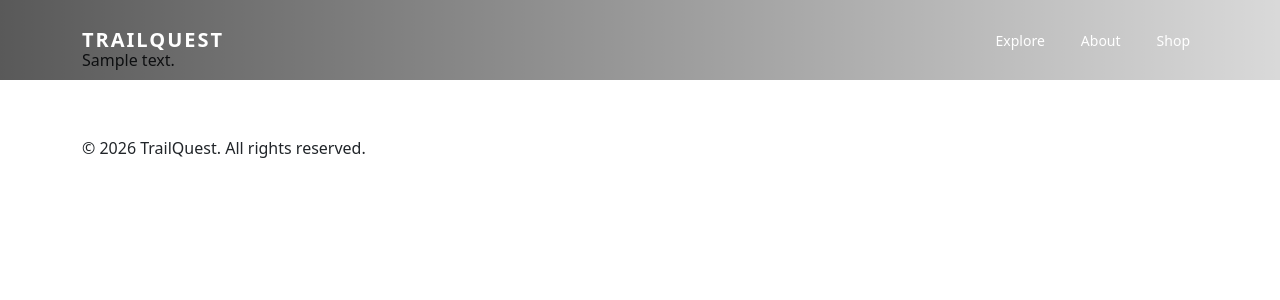
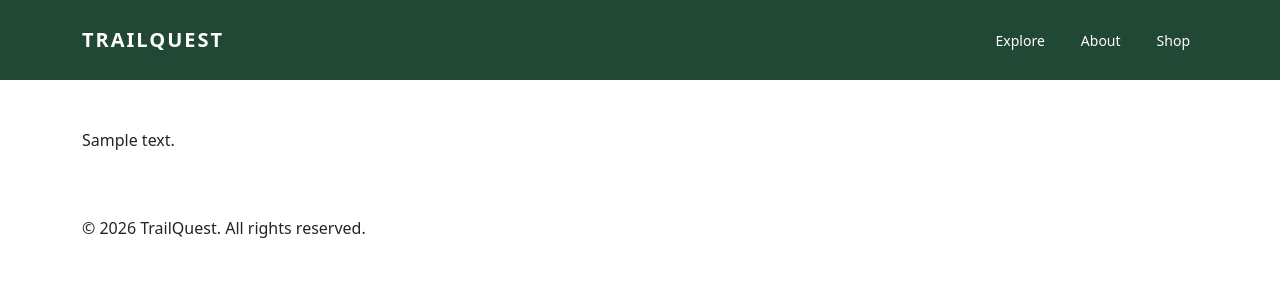
Before and after one commit to AzureDrei/trailquest, a WordPress theme: template page.php in a window 1280 px wide. Shown: the top 300 px of the page. Run offline with PHP 8.4 and a stand-in for WordPress, Linux system fonts and the light colour scheme; the site name, menu and one post (Sample post) are stand-ins, and other content is empty; some libraries are stand-ins or nearby versions.

Commit message:
fix: fixed menu on most pages, added checkout page

```diff
--- a/assets/css/header.css
+++ b/assets/css/header.css
@@ -40,3 +40,39 @@
 .hero-section {
   padding-top: 80px;
 }
+
+/* REGULAR HEADER */
+
+.site-header-default {
+  position: relative;
+  width: 100%;
+  z-index: 1000;
+  background: #214735;
+}
+
+.site-navbar-default {
+  padding: 20px 0;
+}
+
+.site-header-default .navbar-brand,
+.site-header-default .nav-link {
+  color: #ffffff !important;
+}
+
+.site-header-default .navbar-brand {
+  font-weight: 700;
+  letter-spacing: 2px;
+}
+
+.site-header-default .nav-link {
+  margin-left: 20px;
+  font-size: 14px;
+}
+
+.site-header-default .navbar-toggler {
+  border-color: rgba(255, 255, 255, 0.6);
+}
+
+.site-header-default .navbar-toggler-icon {
+  filter: invert(1);
+}
--- a/assets/css/woocommerce.css
+++ b/assets/css/woocommerce.css
@@ -386,3 +386,69 @@ body.woocommerce-cart .wc-block-components-totals-wrapper {
     padding: 15px;
   }
 }
+
+/* ==========================
+   TRAILQUEST CHECKOUT PAGE
+========================== */
+
+body.woocommerce-checkout {
+  background-color: #f7f7f2;
+}
+
+body.woocommerce-checkout .trailquest-page {
+  padding-top: 50px;
+  padding-bottom: 80px;
+}
+
+/* Checkout container */
+
+body.woocommerce-checkout .wc-block-checkout {
+  background: #fffefa;
+  padding: 30px;
+  border-radius: 12px;
+}
+
+/* Section headings */
+
+body.woocommerce-checkout .wc-block-components-title {
+  color: #214735;
+  font-weight: 600;
+}
+
+/* Input fields */
+
+body.woocommerce-checkout .wc-block-components-text-input input,
+body.woocommerce-checkout
+  .wc-block-components-combobox
+  .components-combobox-control__input,
+body.woocommerce-checkout .wc-block-components-address-form input {
+  border-radius: 6px;
+  border-color: #e8e6dc;
+}
+
+/* Checkout buttons */
+
+body.woocommerce-checkout .wc-block-components-button {
+  background-color: #214735 !important;
+  color: #ffffff !important;
+  border-radius: 6px !important;
+  transition: background-color 0.3s ease;
+}
+
+body.woocommerce-checkout .wc-block-components-button:hover {
+  background-color: #365e45 !important;
+}
+
+/* Order summary borders */
+
+body.woocommerce-checkout .wc-block-components-totals-wrapper {
+  border-color: #e8e6dc;
+}
+
+/* Mobile */
+
+@media (max-width: 768px) {
+  body.woocommerce-checkout .wc-block-checkout {
+    padding: 15px;
+  }
+}
--- a/functions.php
+++ b/functions.php
@@ -74,7 +74,7 @@ function trailquest_enqueue_assets() {
         'trailquest-woocommerce',
         get_template_directory_uri() . '/assets/css/woocommerce.css',
         array('bootstrap'),
-        '1.0.3'
+        '1.0.4'
     );
 }
 
--- a/header.php
+++ b/header.php
@@ -9,8 +9,8 @@
 <body <?php body_class(); ?>>
 <?php wp_body_open(); ?>
 
-<header class="site-header">
-    <nav class="navbar navbar-expand-lg">
+<header class="site-header-default">
+    <nav class="navbar navbar-expand-lg site-navbar-default">
         <div class="container">
 
             <a class="navbar-brand" href="<?php echo esc_url(home_url('/')); ?>">
@@ -32,7 +32,7 @@
                         <a class="nav-link" href="#">About</a>
                     </li>
                     <li class="nav-item">
-                        <a class="nav-link" href="#">Shop</a>
+                        <a class="nav-link" href="<?php echo esc_url(wc_get_page_permalink('shop')); ?>">Shop</a>
                     </li>
                 </ul>
             </div>
--- a/page.php
+++ b/page.php
@@ -1,17 +1,13 @@
 <?php get_header(); ?>
 
-<main class="trailquest-page container py-5">
+<main class="site-main trailquest-page container py-5">
 
     <?php
     while ( have_posts() ) :
         the_post();
+        the_content();
+    endwhile;
     ?>
-
-        <article <?php post_class(); ?>>
-            <?php the_content(); ?>
-        </article>
-
-    <?php endwhile; ?>
 
 </main>
 
```
Also changed, not shown: header-home.php (added, +42 -0 lines), index.php (+3 -6 lines), style.css (+12 -0 lines).
